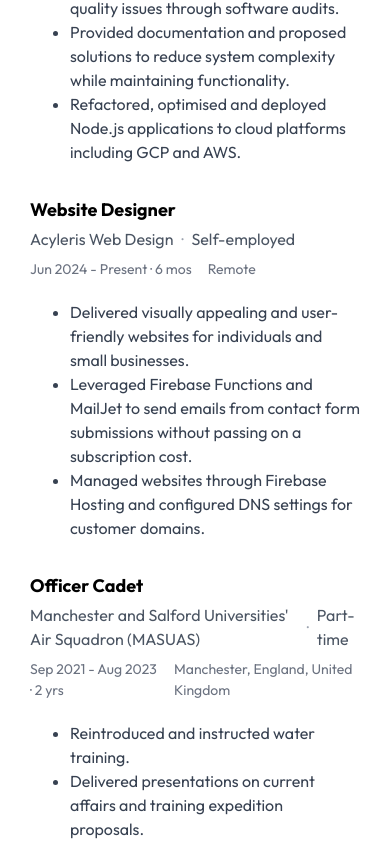
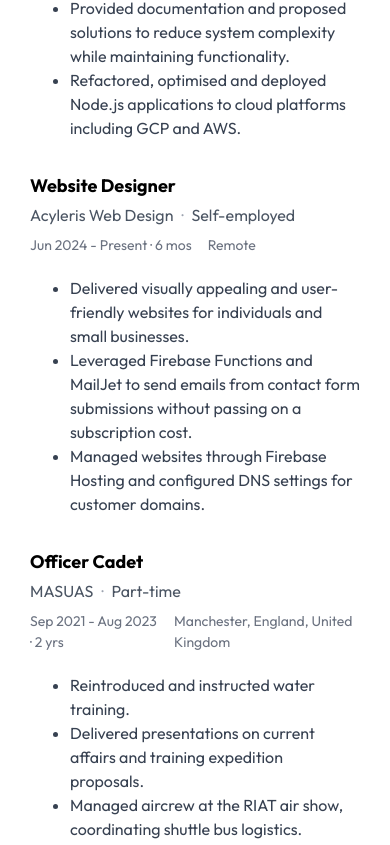
Before and after one commit to mattmcnee/portfolio, a React (Vite) app: page / in a window 390 px wide. Shown: the part 3909-4754 px from the top of the page. Built offline with nearby package versions, Linux system fonts and the light colour scheme.

Commit message:
improved design responsiveness

```diff
--- a/src/components/Chatbox.jsx
+++ b/src/components/Chatbox.jsx
@@ -89,7 +89,7 @@ const Chatbox = ({ preprompt, messages, setMessages, setIsChatOpen }) => {
     useEffect(() => {
         setTimeout(() => {
             setLoadingFirstMessage(false);
-        }, 800);
+        }, 1200);
     }, []);
 
     return (
--- a/src/components/ExperienceCard.jsx
+++ b/src/components/ExperienceCard.jsx
@@ -20,7 +20,7 @@ const ExperienceCard = ({
           margin: 0
         }}>{role}</h3>
 
-        <div style={{ display: 'flex', alignItems: 'center', gap: '8px', color: '#4b5563' }}>
+        <div style={{ display: 'flex', alignItems: 'center', gap: '8px', color: '#4b5563', alignItems: 'flex-start' }}>
           <span style={{ fontWeight: 500 }}>{company}</span>
           <span style={{ color: '#9ca3af' }}>·</span>
           <span>{type}</span>
--- a/src/components/Navbar.jsx
+++ b/src/components/Navbar.jsx
@@ -4,7 +4,7 @@ import './Navbar.scss';
 import menuIcon from '/src/assets/icons/menu.svg';
 
 
-const Navbar = ({ downloadCV }) => {
+const Navbar = () => {
   const navigate = useNavigate();
   const location = useLocation();
   const [isMenuOpen, setIsMenuOpen] = useState(false);
@@ -52,7 +52,7 @@ const Navbar = ({ downloadCV }) => {
 
 const NavLinks = () => (
     <>
-        <div className="navbar-link" onClick={downloadCV}>CV</div>
+        <a href="MatthewMcNeeCV.pdf" className="navbar-link" target="_blank" rel="noopener noreferrer">CV</a>
         {/* <Link to="/contact" className="navbar-link" onClick={() => setIsMenuOpen(false)}>Contact</Link> */}
         <a href="https://github.com/mattmcnee" className="navbar-link" target="_blank" rel="noopener noreferrer">GitHub</a>
         <a href="https://www.linkedin.com/in/matthew-mcnee/" className="navbar-link" target="_blank" rel="noopener noreferrer">LinkedIn</a>
--- a/src/pages/Home.jsx
+++ b/src/pages/Home.jsx
@@ -21,7 +21,7 @@ const Home = () => {
 
     return (
         <div>
-            <Navbar downloadCV={downloadCV} />
+            <Navbar />
 
 
             <div className="homepage-banner">
@@ -84,7 +84,7 @@ const Home = () => {
                 </ExperienceCard>
 
                 <ExperienceCard role="Officer Cadet"
-                    company="Manchester and Salford Universities' Air Squadron (MASUAS)"
+                    company="MASUAS"
                     type="Part-time"
                     dates="Sep 2021 - Aug 2023 · 2 yrs"
                     location="Manchester, England, United Kingdom"
```
